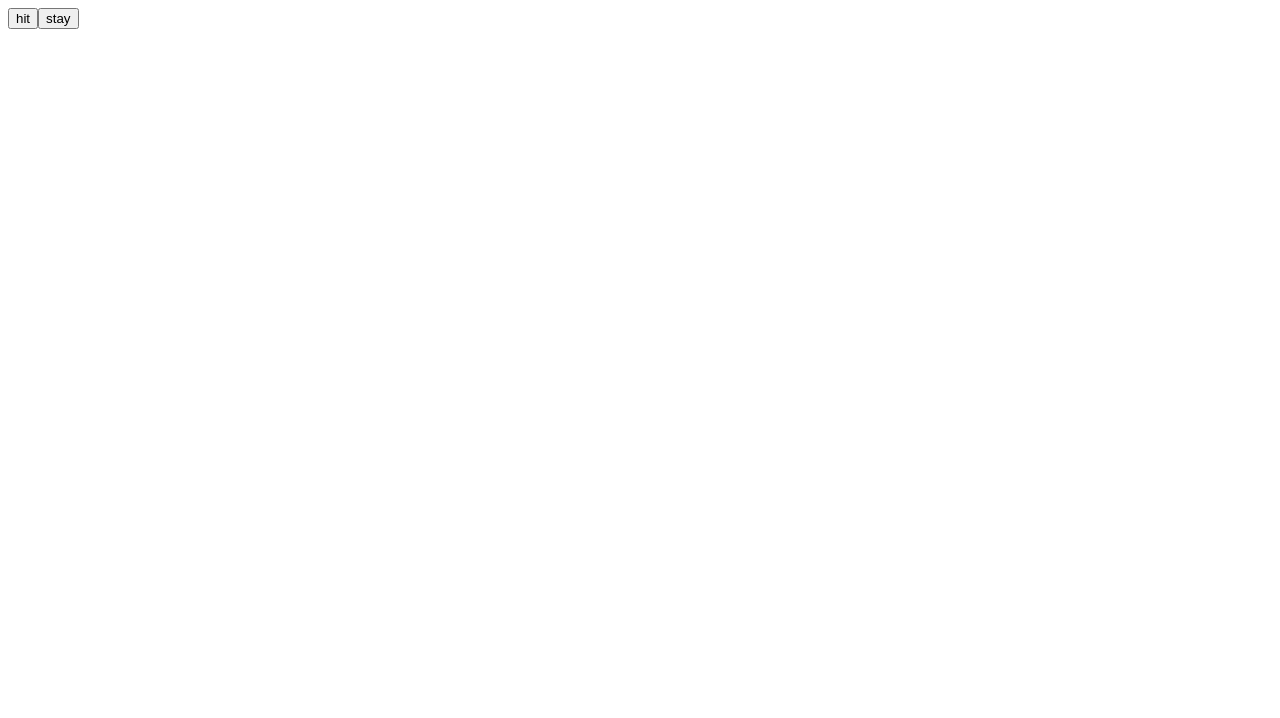
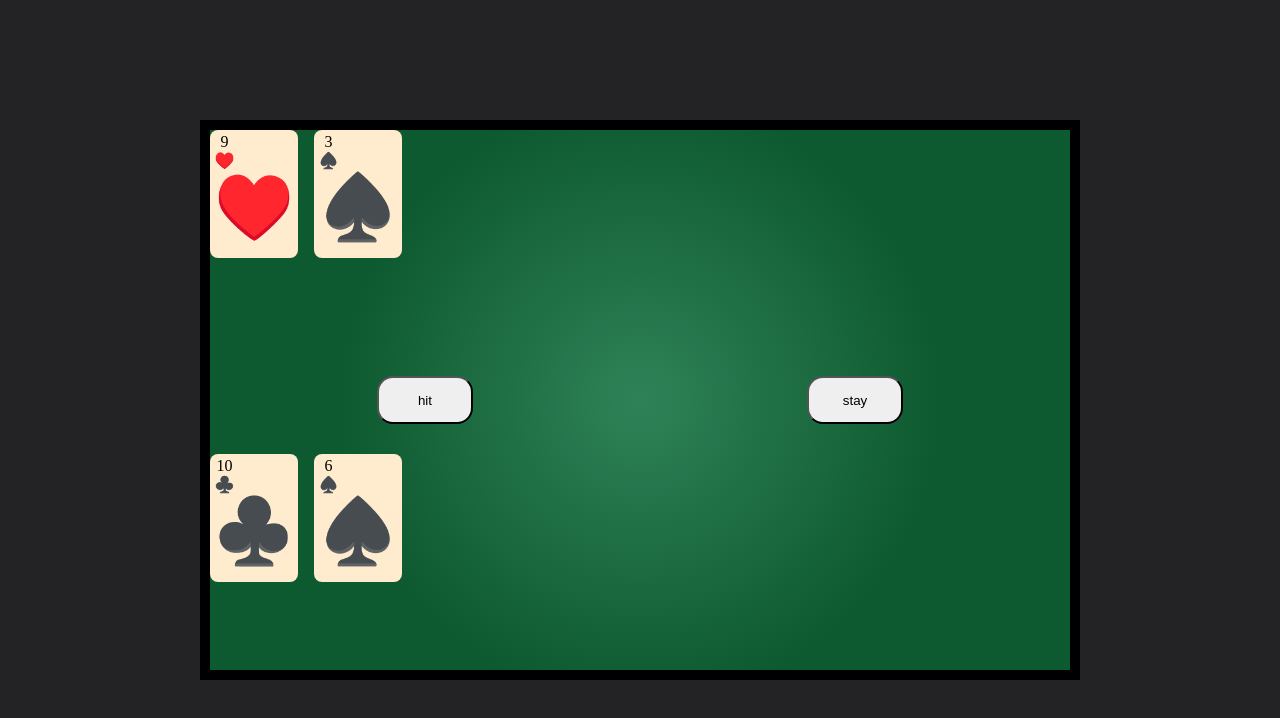
Before and after one commit to CamillaMar/HelloWeb, a plain HTML site: page blackJack/blackjack.html in a window 1280 px wide. Drawn offline with Linux system fonts and the light colour scheme.

Commit message:
creazione del css e delle carte

```diff
--- /dev/null
+++ b/blackJack/blackjack.css
@@ -0,0 +1,75 @@
+*{
+    margin: 0;
+    padding: 0;
+    box-sizing: border-box;
+}
+
+body{
+    height: 100vh;
+    background-color: rgb(35, 35, 38);
+    display: flex;
+    justify-content: center;
+    flex-direction: column;
+    align-items: center;
+}
+
+main {
+    display: grid;
+    grid-template-rows: 2fr 1fr 2fr;
+    background: radial-gradient(circle, rgb(47, 130, 87) 0%, rgb(13, 89, 48) 60%);
+    height: 35rem;
+    width: 55rem;
+    border: 10px solid black;
+}
+
+section.dealer{
+
+}
+
+section.buttons{
+    display: flex;
+    justify-content: space-around;
+    align-items: center;
+}
+section.buttons button:nth-of-type(n){
+    height: 3rem;
+    width: 6rem;
+    border-radius: 1rem;
+    /* background-image: linear-gradient(to right, #56ab2f 0%, #a8e063  51%, #56ab2f  100%);
+    margin: 10px;
+    padding: 15px 45px;
+    text-align: center;
+    text-transform: uppercase;
+    transition: 0.5s;
+    background-size: 200% auto;
+    color: white;
+    box-shadow: 0 0 20px #eee;
+    border-radius: 10px;
+    display: block; */
+}
+
+.hand {
+    display: flex;
+    column-gap: 1rem;
+
+}
+.card {
+    width: 5.5rem;
+    height: 8rem;
+    border-radius: .5rem;
+    background-color: blanchedalmond;
+
+
+}
+
+.value-suit {
+    text-align: center;
+    width: 1.4rem;
+    margin: .2rem 0 0 .2rem;
+}
+
+.big-suit {
+    font-size: 4rem;
+    text-align: center;
+
+}
--- a/blackJack/blackjack.html
+++ b/blackJack/blackjack.html
@@ -3,14 +3,27 @@
 <head>
     <meta charset="UTF-8">
     <meta name="viewport" content="width=device-width, initial-scale=1.0">
-    <title>Document</title>
+    <link rel="stylesheet" href="blackjack.css">
+    <title>SlytJack</title>
 </head>
 <body>
+    <main>
+        <section class="dealer">
+            <section class="hand"></section>
+            <section class="hand-value"></section>
+        </section>
+        <section class="buttons"></section>
+        <section class="player">
+            <section class="hand">
 
+            </section>
+            <section class="hand-value"></section>
+        </section>
+    </main>
+    <script src="js/Card.js"></script>
+    <script src="js/Deck.js"></script>
+    <script src="js/Player.js"></script>
+    <script src="js/Game.js"></script>
+    <script src="blackjack.js"></script>
 </body>
-<script src="js/Card.js"></script>
-<script src="js/Deck.js"></script>
-<script src="js/Player.js"></script>
-<script src="js/Game.js"></script>
-<script src="blackjack.js"></script>
 </html>
--- a/blackJack/blackjack.js
+++ b/blackJack/blackjack.js
@@ -7,8 +7,9 @@ hitButton.textContent = "hit";
 let stayButton = document.createElement("button");
 stayButton.textContent = "stay";
 
-document.body.appendChild(hitButton);
-document.body.appendChild(stayButton);
+document.querySelector("main section.buttons").appendChild(hitButton);
+document.querySelector("main section.buttons").appendChild(stayButton);
+
 
 hitButton.addEventListener("click", () => {
     game.onHit();
--- a/blackJack/js/Card.js
+++ b/blackJack/js/Card.js
@@ -5,4 +5,22 @@ class Card {
         this.rank = rank;
         this.value = value;
     }
+
+    render(forPlayer){
+        const div = document.createElement("div");
+        div.classList.add("card");
+        const valueSuit = document.createElement("section");
+        valueSuit.classList.add("value-suit");
+        valueSuit.innerHTML = `<p>${this.value}<br><span>${this.suit}</span></p>`;
+        const bigSuit = document.createElement("section");
+        bigSuit.classList.add("big-suit");
+        bigSuit.innerHTML = `<span>${this.suit}</span>`;
+        div.appendChild(valueSuit);
+        div.appendChild(bigSuit);
+        if (forPlayer){
+            document.querySelector("section.player section.hand").appendChild(div);
+        } else {
+            document.querySelector("section.dealer section.hand").appendChild(div);
+        }
+    }
 }
--- a/blackJack/js/Game.js
+++ b/blackJack/js/Game.js
@@ -10,10 +10,22 @@ class Game {
     }
 
     start() {
-        this.player.addCardToHand(this.deck.drawCard());
-        this.player.addCardToHand(this.deck.drawCard());
-        this.dealer.addCardToHand(this.deck.drawCard());
-        this.dealer.addCardToHand(this.deck.drawCard());
+        let card = this.deck.drawCard();
+        this.player.addCardToHand(card);
+        card.render(true);
+
+        card = this.deck.drawCard();
+        this.player.addCardToHand(card);
+        card.render(true);
+
+        card = this.deck.drawCard();
+        this.dealer.addCardToHand(card);
+        card.render(false);
+
+        card = this.deck.drawCard();
+        this.dealer.addCardToHand(card);
+        card.render(false);
+
 
     }
 
@@ -28,11 +40,11 @@ class Game {
             this.dealer.addCardToHand(this.deck.drawCard());
             console.log("Dealers hand: "+this.dealer.getHandValue());
         }
-        this.checkFinalScores();
+        this.checkFinalValues();
 
     }
 
-    checkFinalScores() {
+    checkFinalValues() {
         if (this.player.getHandValue() === this.dealer.getHandValue()) {
             console.log("Hai pareggiato");
         } else if (this.dealer.getHandValue() > 21 || this.player.getHandValue() > this.dealer.getHandValue()) {
```
